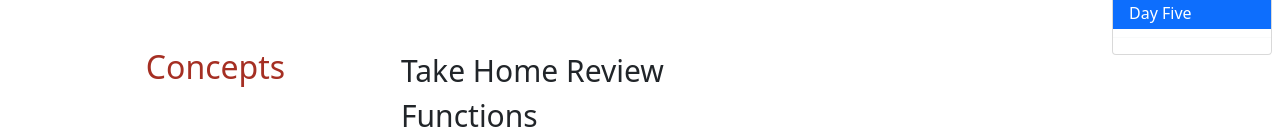
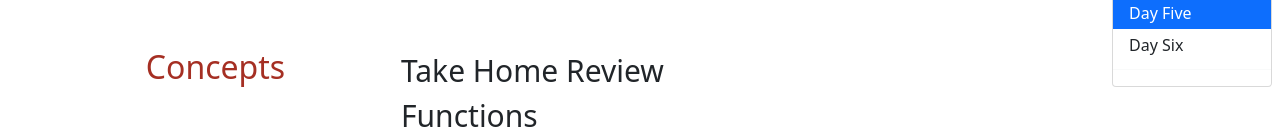
Before and after one commit to GeekwiseAcademy/virtual-javascript, a plain HTML site: page five.html in a window 1280 px wide. Both pictures are taken after a click on the button "Lessons". Shown: the part 220-349 px from the top of the page. Drawn offline with nearby package versions, Linux system fonts and the light colour scheme.

Commit message:
:link: show day 6 links

```diff
--- a/five.html
+++ b/five.html
@@ -32,8 +32,8 @@
               <li><a class="dropdown-item" href="three.html">Day Three</a></li>
               <li><a class="dropdown-item" href="four.html">Day Four</a></li>
               <li><a class="dropdown-item active" href="five.html">Day Five</a></li>
-              <!-- <li><a class="dropdown-item" href="six.html">Day Six</a></li>
-              <li><a class="dropdown-item" href="seven.html">Day Seven</a></li>
+              <li><a class="dropdown-item" href="six.html">Day Six</a></li>
+              <!-- <li><a class="dropdown-item" href="seven.html">Day Seven</a></li>
               <li><a class="dropdown-item" href="eight.html">Day Eight</a></li>
               <li><a class="dropdown-item" href="nine.html">Day Nine</a></li>
               <li><a class="dropdown-item" href="ten.html">Day Ten</a></li>
```
Also changed, not shown: four.html (+2 -2 lines), index.html (+2 -2 lines), one.html (+2 -2 lines), three.html (+2 -2 lines), two.html (+2 -2 lines).
